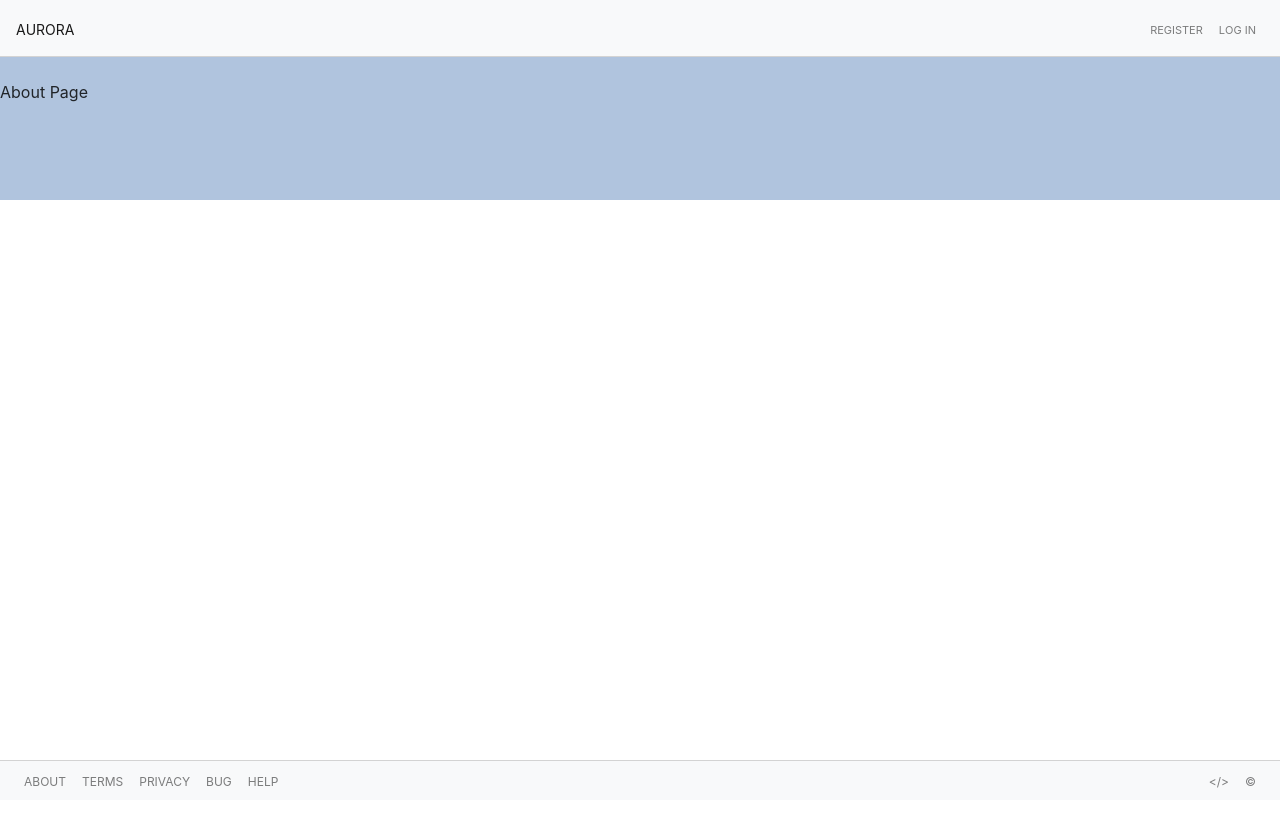
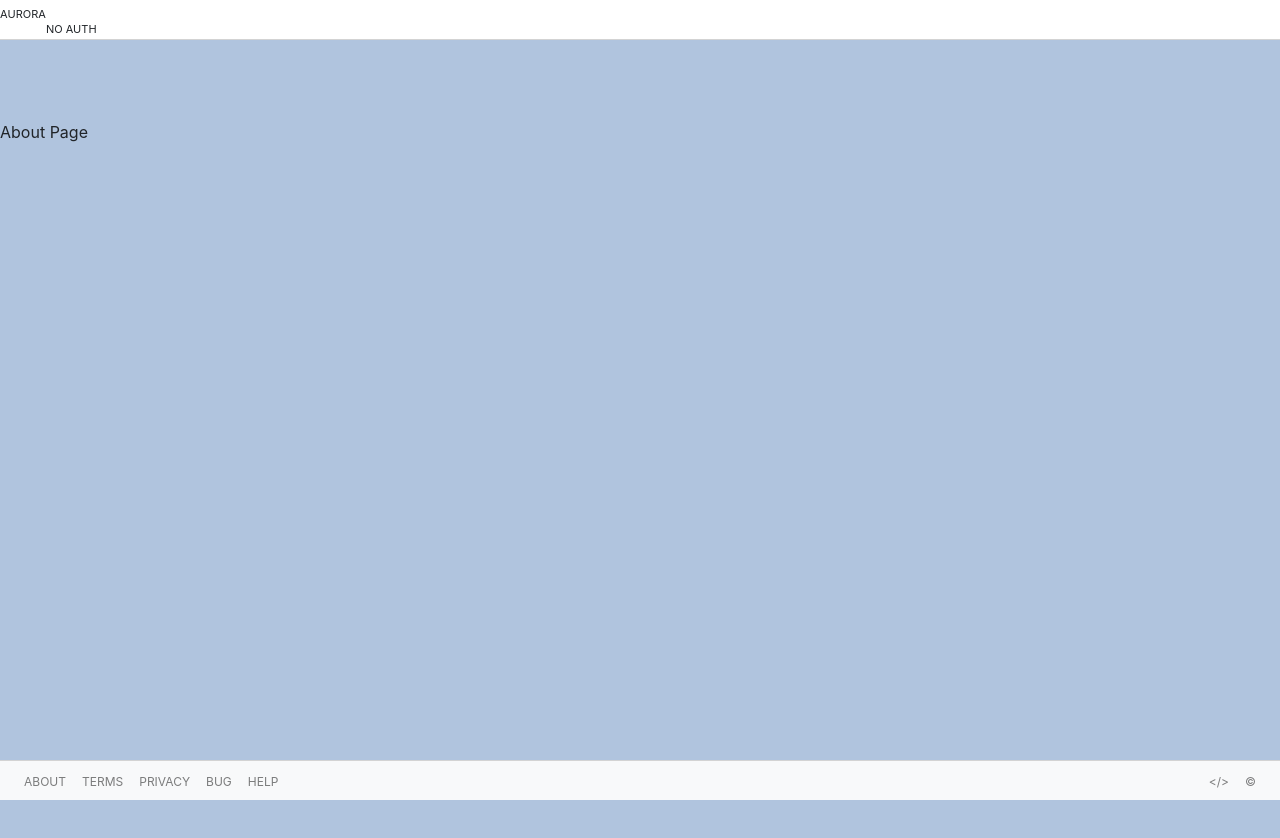
Before and after one commit to eritter688/aurora.frontend, a React (Create React App) app: page /about in a window 1280 px wide. Before the commit the page ends 800 px from the top, so only its background shows below. Built offline with nearby package versions, Linux system fonts and the light colour scheme.

Commit message:
failing miserably at layout

```diff
--- a/src/components/header/Header.js
+++ b/src/components/header/Header.js
@@ -1,79 +1,130 @@
-import React, {useLayoutEffect, useState} from 'react';
-import NavBar from "react-bootstrap/Navbar";
-import Nav from "react-bootstrap/Nav"
-import NavbarBrand from "react-bootstrap/NavbarBrand";
-import NavDropdown from "react-bootstrap/NavDropdown";
+import React from 'react';
 import 'bootstrap/dist/css/bootstrap.min.css';
-import {useDispatch} from "react-redux";
-import {Link, useHistory} from 'react-router-dom'
-import {asyncLogout} from "../../slices/authSlice";
-import authService from "../../services/tokenService";
 
-const navBarStyle = {
+
+const navBarStyle2 = {
     fontVariant: "all-small-caps",
     borderBottomStyle: "solid",
     borderWidth: "1px",
     borderColor: "lightgray",
+    minHeight: "5vh",
+
+    display: "flex",
+    // justifyContent: "center",
+    alignItems: "center",
 };
 
-export default function Header(props) {
+export default function Header() {
 
-    const dispatch = useDispatch();
-    const history = useHistory();
-    const [isAuthenticated, setIsAuthenticated] = useState(authService.hasAuthTokens());
+    const userName = "Eric";
+    const userEmail = "eritter688@gmail.com";
+    const isAuthenticated = false;
 
-    useLayoutEffect(() => {
-        setIsAuthenticated(authService.hasAuthTokens());
-    }, []);
+    const NavLeft = () => {
 
-    const logoutHandler = (event) => {
-        event.preventDefault();
-        dispatch(asyncLogout()).then(() => {
-            setIsAuthenticated(false);
-            history.push("/");
-        })
-    };
+        const style = {
+            alignSelf: "flex-start",
+        };
 
-    const renderAuth = () => {
-        const email = authService.getUserEmail();
-        const title = "Welcome: " + email;
         return (
-            <Nav className={"ml-auto"}>
-                <NavDropdown title={title} id={"drop"}>
-                    <NavDropdown.Item as={Link} to={"/clients/"}>Clients</NavDropdown.Item>
-                    <NavDropdown.Item as={Link} to={"/lessons/"}>Lessons</NavDropdown.Item>
-                    <NavDropdown.Divider/>
-                    <NavDropdown.Item as={Link} to={"/profile/"}>Profile</NavDropdown.Item>
-                    <NavDropdown.Item onClick={logoutHandler}>Logout</NavDropdown.Item>
-                </NavDropdown>
-            </Nav>
+            <div style={style}>Aurora</div>
         );
     };
 
-    const renderNoAuth = () => {
+    const rightStyle = {
+        alignSelf: "flex-end",
+    };
+
+    const navRightNoAuth = () => {
         return (
-            <Nav className={"ml-auto"}>
-                <Nav.Item>
-                    <Nav.Link as={Link} to={"/register/"}>Register</Nav.Link>
-                </Nav.Item>
-                <Nav.Item>
-                    <Nav.Link as={Link} to={"/login/"}>Log In</Nav.Link>
-                </Nav.Item>
-            </Nav>
+            <div style={rightStyle}>NO AUTH</div>
+        );
+    };
+
+    const navRightAuth = () => {
+        return (
+            <div style={rightStyle}>AUTH</div>
         );
     };
 
     return (
-        <NavBar style={navBarStyle}
-                fixed={"top"}
-                bg={"light"}
-                variant={"light"}
-                expand={"md"}>
-            <NavbarBrand as={Link} to={"/"}>Aurora</NavbarBrand>
-            <NavBar.Toggle aria-controls="responsive-navbar-nav"/>
-            <NavBar.Collapse id="responsive-navbar-nav">
-                {isAuthenticated ? renderAuth() : renderNoAuth()}
-            </NavBar.Collapse>
-        </NavBar>
-    );
+        <div style={navBarStyle2}>
+            <NavLeft/>
+            {isAuthenticated ? navRightAuth() : navRightNoAuth()}
+        </div>
+    )
+
+
 }
+
+// const navBarStyle = {
+//     fontVariant: "all-small-caps",
+//     borderBottomStyle: "solid",
+//     borderWidth: "1px",
+//     borderColor: "lightgray",
+// };
+//
+//
+//
+//
+// export default function Header(props) {
+//
+//     const dispatch = useDispatch();
+//     const history = useHistory();
+//     const [isAuthenticated, setIsAuthenticated] = useState(authService.hasAuthTokens());
+//
+//     useLayoutEffect(() => {
+//         setIsAuthenticated(authService.hasAuthTokens());
+//     }, []);
+//
+//     const logoutHandler = (event) => {
+//         event.preventDefault();
+//         dispatch(asyncLogout()).then(() => {
+//             setIsAuthenticated(false);
+//             history.push("/");
+//         })
+//     };
+//
+//     const renderAuth = () => {
+//         const email = authService.getUserEmail();
+//         const title = "Welcome: " + email;
+//         return (
+//             <Nav className={"ml-auto"}>
+//                 <NavDropdown title={title} id={"drop"}>
+//                     <NavDropdown.Item as={Link} to={"/clients/"}>Clients</NavDropdown.Item>
+//                     <NavDropdown.Item as={Link} to={"/lessons/"}>Lessons</NavDropdown.Item>
+//                     <NavDropdown.Divider/>
+//                     <NavDropdown.Item as={Link} to={"/profile/"}>Profile</NavDropdown.Item>
+//                     <NavDropdown.Item onClick={logoutHandler}>Logout</NavDropdown.Item>
+//                 </NavDropdown>
+//             </Nav>
+//         );
+//     };
+//
+//     const renderNoAuth = () => {
+//         return (
+//             <Nav className={"ml-auto"}>
+//                 <Nav.Item>
+//                     <Nav.Link as={Link} to={"/register/"}>Register</Nav.Link>
+//                 </Nav.Item>
+//                 <Nav.Item>
+//                     <Nav.Link as={Link} to={"/login/"}>Log In</Nav.Link>
+//                 </Nav.Item>
+//             </Nav>
+//         );
+//     };
+//
+//     return (
+//         <NavBar style={navBarStyle}
+//                 fixed={"top"}
+//                 bg={"light"}
+//                 variant={"light"}
+//                 expand={"md"}>
+//             <NavbarBrand as={Link} to={"/"}>Aurora</NavbarBrand>
+//             <NavBar.Toggle aria-controls="responsive-navbar-nav"/>
+//             <NavBar.Collapse id="responsive-navbar-nav">
+//                 {isAuthenticated ? renderAuth() : renderNoAuth()}
+//             </NavBar.Collapse>
+//         </NavBar>
+//     );
+// }
--- a/src/components/page/page.js
+++ b/src/components/page/page.js
@@ -1,21 +1,20 @@
 import React from "react";
 import Header from "../header/Header";
-
-const pageStyle = {};
 
 const bodyStyle = {
     paddingTop: "5rem",
     paddingBottom: "5rem",
     backgroundColor: "lightsteelblue",
+    minHeight: "100vh"
 };
 
 export default function Page(props) {
     return (
-        <div style={pageStyle}>
+        <>
             <Header/>
             <div style={bodyStyle}>
                 {props.children}
             </div>
-        </div>
+        </>
     );
 };
--- a/src/pages/secure/clients.js
+++ b/src/pages/secure/clients.js
@@ -1,84 +1,140 @@
 import React from 'react';
 import Page from "../../components/page/page";
-import Button from 'react-bootstrap/Button'
-import {useDispatch, useSelector} from "react-redux";
-import {getAll, selectCount, selectItems, selectNext, selectPrev} from "../../slices/clientSlice";
-import Table from 'react-bootstrap/Table'
+
+
+const PageMeta = () => {
+
+    const pageMetaStyle = {
+        backgroundColor: "white",
+        minHeight: "6vh"
+    };
+
+    return (
+        <div style={pageMetaStyle}>
+            <span>Clients</span>
+            <span> 10 Total</span>
+            <span> Sort by: Last Name</span>
+        </div>
+    )
+
+}
+
+const DataElement = () => {
+
+    const dataElementStyle = {
+        minHeight: "5vh",
+        width: "80%",
+        marginLeft: "5%",
+        marginTop: "1%",
+        backgroundColor: "blue",
+    };
+
+    return (
+        <div style={dataElementStyle}>
+            <span>element</span>
+        </div>
+    )
+}
+
+const PageContent = () => {
+
+    const pageContentStyle = {};
+
+    return (
+        <div style={pageContentStyle}>
+            <span>Content</span>
+            <DataElement/>
+            <DataElement/>
+        </div>
+    )
+}
+
+export default function ClientContainer() {
+
+
+    return (
+        <Page>
+            <PageMeta/>
+            <PageContent/>
+        </Page>
+    )
+}
+
 
 // TODO
 // Add/New/+ button somewhere on the upper right?
 // Results table, shown only if things are available.
 // Pagination links at the bottom, if data is available.
 // Modal for new. Edit on table or in modal?
-export default function ClientContainer() {
-
-    const dispatch = useDispatch();
-
-    const count = useSelector(selectCount);
-    const next = useSelector(selectNext);
-    const prev = useSelector(selectPrev);
-    const items = useSelector(selectItems);
-
-    const getAllClientsHandler = () => {
-        dispatch(getAll());
-    };
-
-    const headerKeys = [
-        "First Name",
-        "Last Name",
-        "YOB",
-    ];
-
-    const itemKeys = [
-        "id",
-        "first_name",
-        "last_name",
-        "year_of_birth",
-    ];
-
-    // from props.header [array]
-    const generateHeader = () => {
-        return;
-    };
-
-    // from props.data [array]
-    const generateRows = () => {
-
-    };
-
-    return (
-        <Page>
-            <p>Client Page</p>
-            <p>Count: {count}</p>
-            <p>Prev: {prev}</p>
-            <p>Next: {next}</p>
-
-            <Button>Add/New/+</Button>
-
-            <Table striped bordered hover>
-                <thead>
-                <tr>
-                    {headerKeys.map((item, index) =>
-                        <th key={index}>{item}</th>
-                    )}
-                </tr>
-                </thead>
-                <tbody>
-                {items.map(item =>
-                    <tr key={item[itemKeys[0]]}>
-                        <td>{item[itemKeys[1]]}</td>
-                        <td>{item[itemKeys[2]]}</td>
-                        <td>{item[itemKeys[3]]}</td>
-                    </tr>
-                )}
-                </tbody>
-
-            </Table>
-
-            <Button>Prev</Button>
-            <Button>Next</Button>
-
-            <Button variant={"danger"} onClick={getAllClientsHandler}>GET ALL!</Button>
-        </Page>
-    );
-}
+// export default function ClientContainer() {
+//
+//     const dispatch = useDispatch();
+//
+//     const count = useSelector(selectCount);
+//     const next = useSelector(selectNext);
+//     const prev = useSelector(selectPrev);
+//     const items = useSelector(selectItems);
+//
+//     const getAllClientsHandler = () => {
+//         dispatch(getAll());
+//     };
+//
+//     const headerKeys = [
+//         "First Name",
+//         "Last Name",
+//         "YOB",
+//     ];
+//
+//     const itemKeys = [
+//         "id",
+//         "first_name",
+//         "last_name",
+//         "year_of_birth",
+//     ];
+//
+//     // from props.header [array]
+//     const generateHeader = () => {
+//         return;
+//     };
+//
+//     // from props.data [array]
+//     const generateRows = () => {
+//
+//     };
+//
+//     return (
+//         <Page>
+//             <p>Client Page</p>
+//             <p>Count: {count}</p>
+//             <p>Prev: {prev}</p>
+//             <p>Next: {next}</p>
+//
+//             <Button>Add/New/+</Button>
+//
+//             <Table striped bordered hover>
+//                 <thead>
+//                 <tr>
+//                     {headerKeys.map((item, index) =>
+//                         <th key={index}>{item}</th>
+//                     )}
+//                 </tr>
+//                 </thead>
+//                 <tbody>
+//                 {items.map(item =>
+//                     <tr key={item[itemKeys[0]]}>
+//                         <td>{item[itemKeys[1]]}</td>
+//                         <td>{item[itemKeys[2]]}</td>
+//                         <td>{item[itemKeys[3]]}</td>
+//                     </tr>
+//                 )}
+//                 </tbody>
+//
+//             </Table>
+//
+//             <Button>Prev</Button>
+//             <Button>Next</Button>
+//
+//             <Button variant={"danger"} onClick={getAllClientsHandler}>GET ALL!</Button>
+//         </Page>
+//     );
+// }
```
